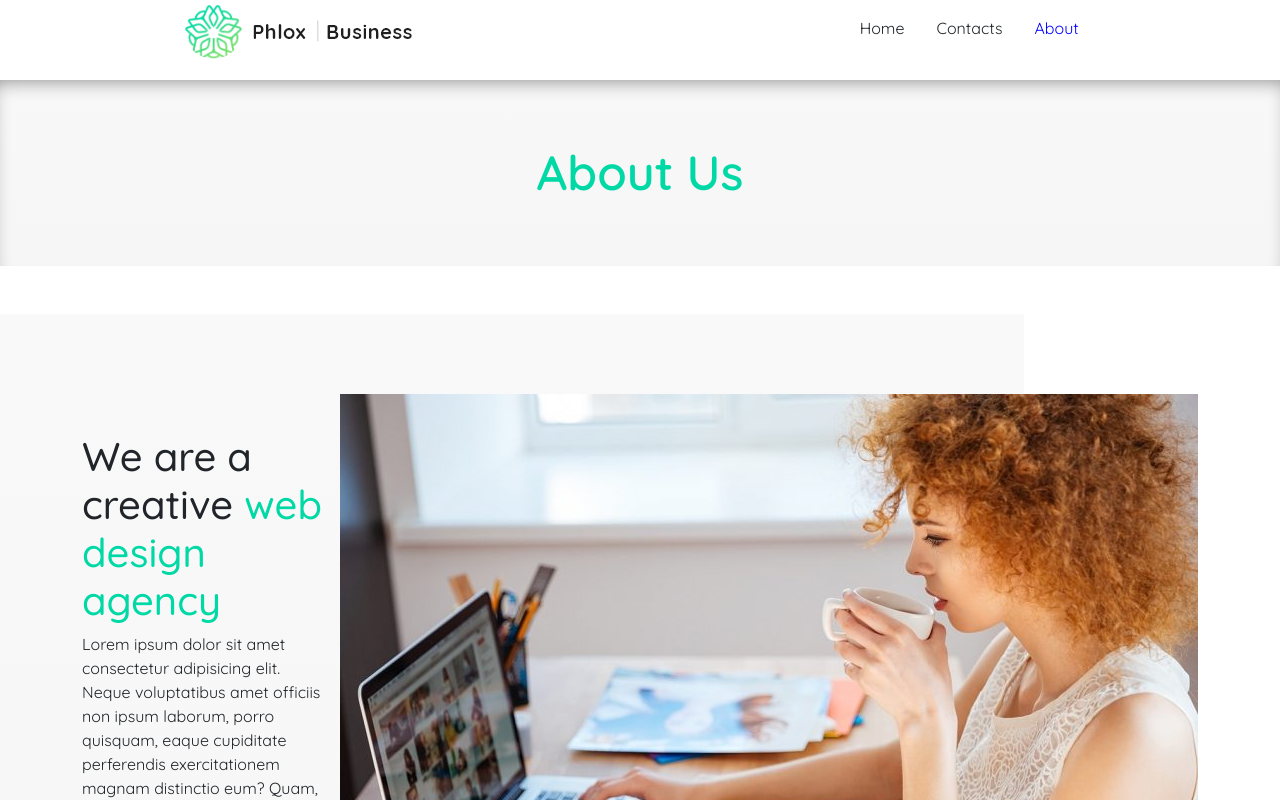
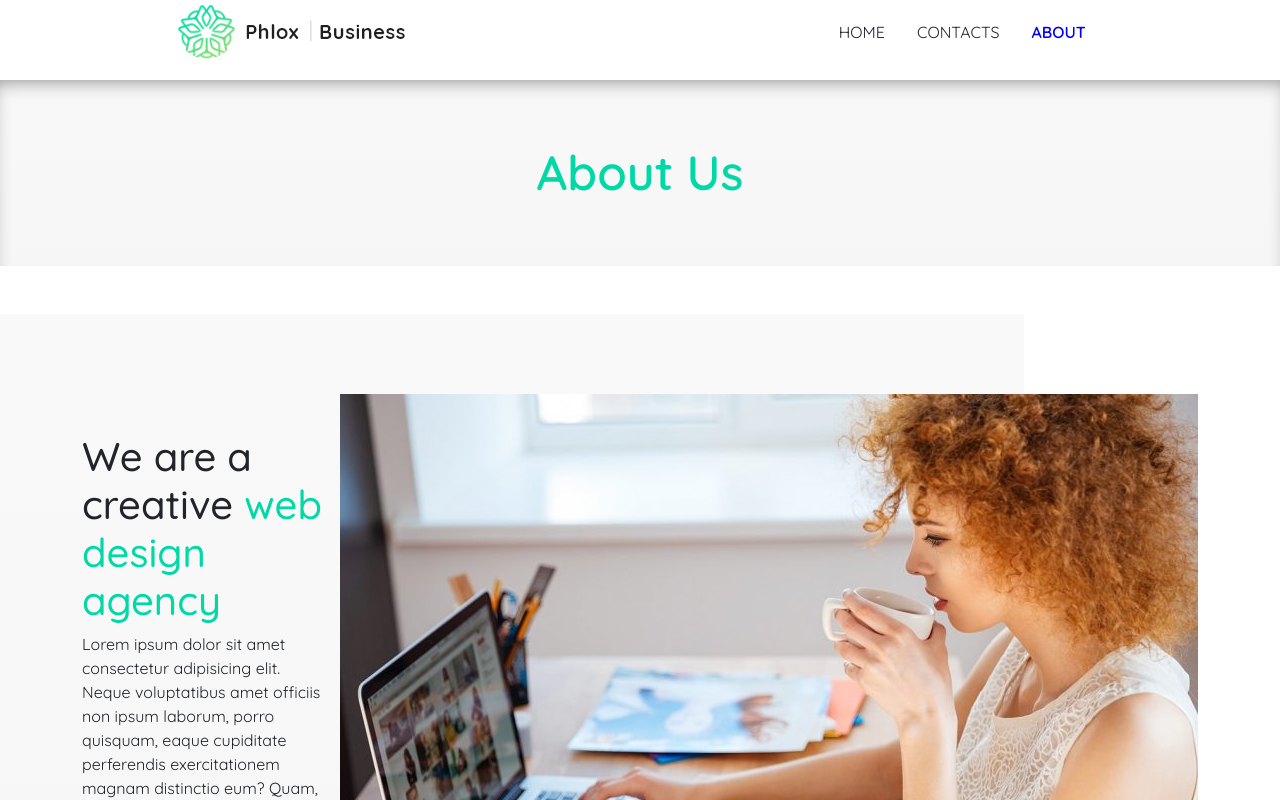
Before and after one commit to eugeniomalavasi/proj-html-vuejs, a Vue app: page /about in a window 1280 px wide. Shown: the top 800 px of the page. Built offline with nearby package versions, Linux system fonts and the light colour scheme.

Commit message:
feat: footer card center

```diff
--- a/src/components/AboutContact.vue
+++ b/src/components/AboutContact.vue
@@ -1,9 +1,9 @@
 <script>
-import AppButton from '../components/AppButton.vue'
+import AppButtonGreen from '../components/AppButtonGreen.vue'
 
 export default {
     components: {
-        AppButton
+        AppButtonGreen
     }
 }
 </script>
@@ -14,7 +14,7 @@ export default {
         <div class="container">
             <h2 class="text-center mb-5 h1">PLEASE SEND US YOUR <span class="title-color">QUESTIONS</span> AND WE <span class="title-color">WILL</span> ANSWER THEM</h2>
         </div>
-        <AppButton />
+        <AppButtonGreen />
     </div>
 </template>
 
--- /dev/null
+++ b/src/components/AppButtonGreen.vue
@@ -0,0 +1,44 @@
+<script>
+export default {
+
+}
+</script>
+
+<template>
+    <button>READ MORE</button>
+</template>
+
+<style lang="scss" scoped>
+@use"../style/partials/_variables" as*;
+
+button {
+    padding: 10px 25px;
+    color: white;
+    border: none;
+    border-radius: 25px;
+    background-image: $primary-background;
+    box-shadow: 5px 5px 18px $title-color;
+
+
+    &:hover {
+        background-image: $secondary-background;
+        box-shadow: none;
+        animation: button-an 1s forwards;
+    }
+
+    @keyframes button-an {
+        25% {
+            box-shadow: 0 0.5em 0.5em -0.4em $title-color;
+            scale: 1.3;
+        }
+        50% {
+            box-shadow: 0 0.6em 0.7em -0.3em $title-color;
+        }
+        100% {
+            box-shadow: 0 0.8em 0.4em -0.4em $title-color;
+            scale: 1.3;
+
+        }
+    }
+}
+</style>
--- a/src/components/AppHeader.vue
+++ b/src/components/AppHeader.vue
@@ -4,15 +4,15 @@ export default {
         return {
             menu: [
                 {
-                    title: "Home",
+                    title: "HOME",
                     routeName: "home"
                 },
                 {
-                    title: "Contacts",
+                    title: "CONTACTS",
                     routeName: "contacts"
                 },
                 {
-                    title: "About",
+                    title: "ABOUT",
                     routeName: "about"
                 },
             ]
@@ -29,7 +29,7 @@ export default {
             <img src="../assets/img/logo.png" alt="business logo">
         </div>
         <!-- MENU LIST ITEM -->
-        <ul>
+        <ul class="align-items-center">
             <li v-for="item in menu">
                 <router-link :to="{ name: item.routeName }" class="nav-link p-3">{{ item.title }}</router-link>
             </li>
@@ -57,6 +57,7 @@ export default {
 
         .router-link-active {
             color: blue;
+            font-weight: 600;
         }
     }
 
--- a/src/components/FooterCard.vue
+++ b/src/components/FooterCard.vue
@@ -15,8 +15,7 @@ export default {
         <p class="card-text">Are You Ready?</p>
         <h3>Start a New Project</h3>
         <div class="input">
-                <input class="input-email" type="email" name="EMAIL" placeholder="Enter Your Email Address"
-                  required="" />
+          <input class="input-email" type="email" name="EMAIL" placeholder="Enter Your Email Address" required="" />
           <input class="input-submit" type="submit" value="SUBMIT" />
         </div>
       </div>
@@ -37,6 +36,7 @@ export default {
 
 <style lang="scss" scoped>
 @use"../style/partials/_variables" as*;
+
 .card {
   position: relative;
   top: 0px;
@@ -96,4 +96,9 @@ export default {
   box-shadow: -3px 9px 34px 0 rgba(0, 0, 0, 0.25);
 }
 
+.card-body {
+  display: flex;
+  flex-direction: column;
+  justify-content: center;
+}
 </style>
```
Lines whose indentation alone changed are shown as unchanged.
